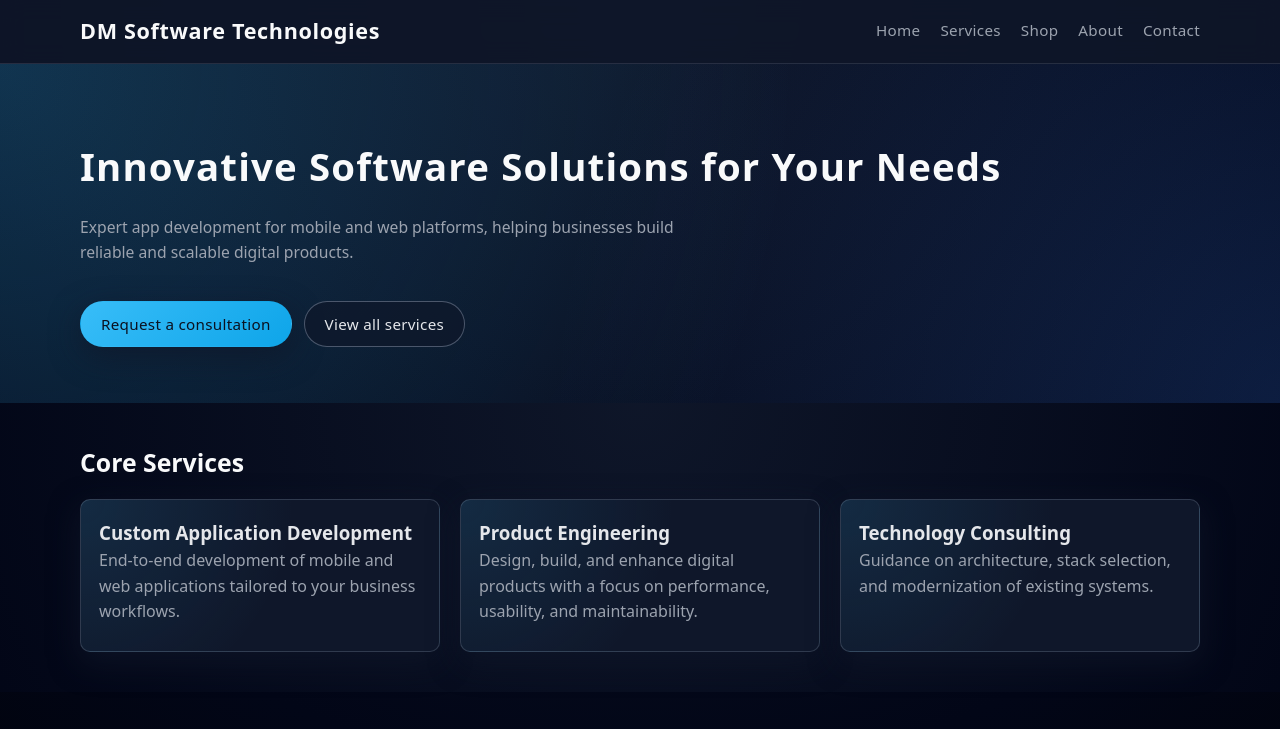
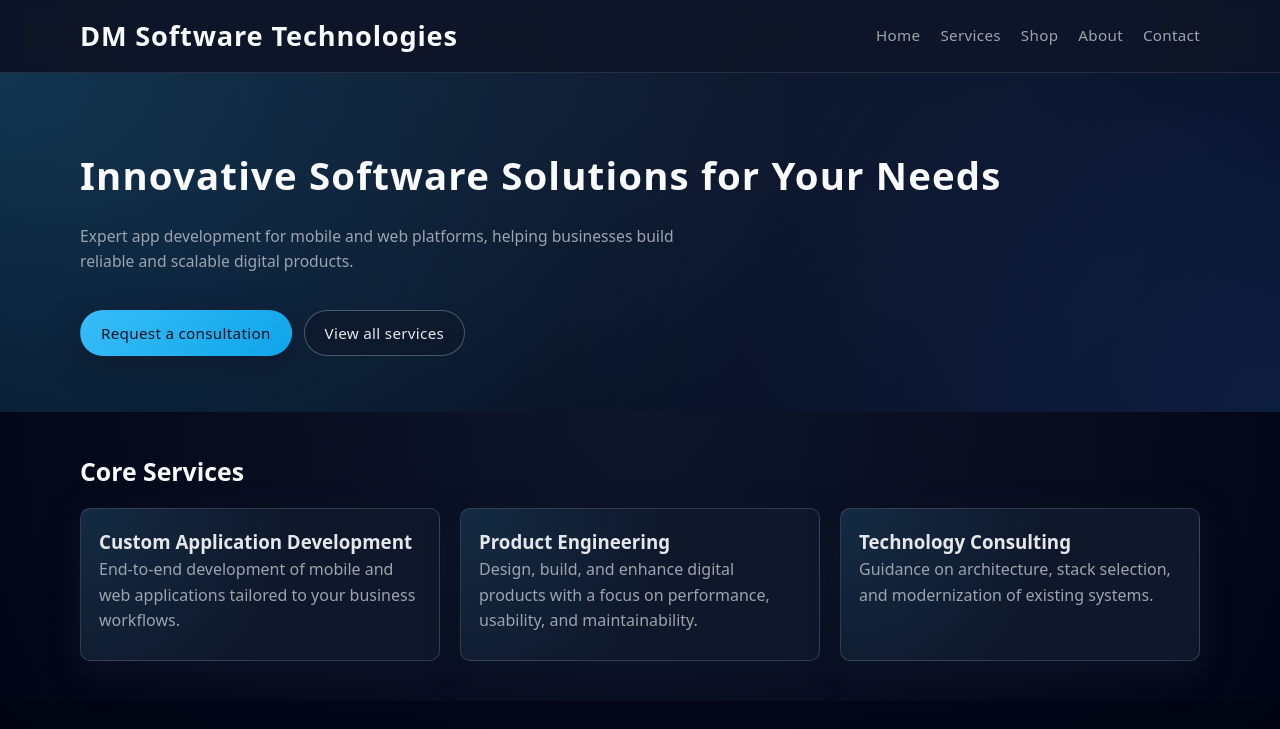
Before and after one commit to hem-cruz/DMS, a plain HTML site: page index.html in a window 1280 px wide. Shown: the top 729 px of the page. Drawn offline with Linux system fonts and the light colour scheme.

Commit message:
Update Styles.css

```diff
--- a/Styles.css
+++ b/Styles.css
@@ -74,7 +74,7 @@ header .container {
 }
 
 .logo {
-  font-size: 1.35rem;
+  font-size: 1.7rem;
   font-weight: 700;
   letter-spacing: 0.03em;
   color: #f9fafb;
```
